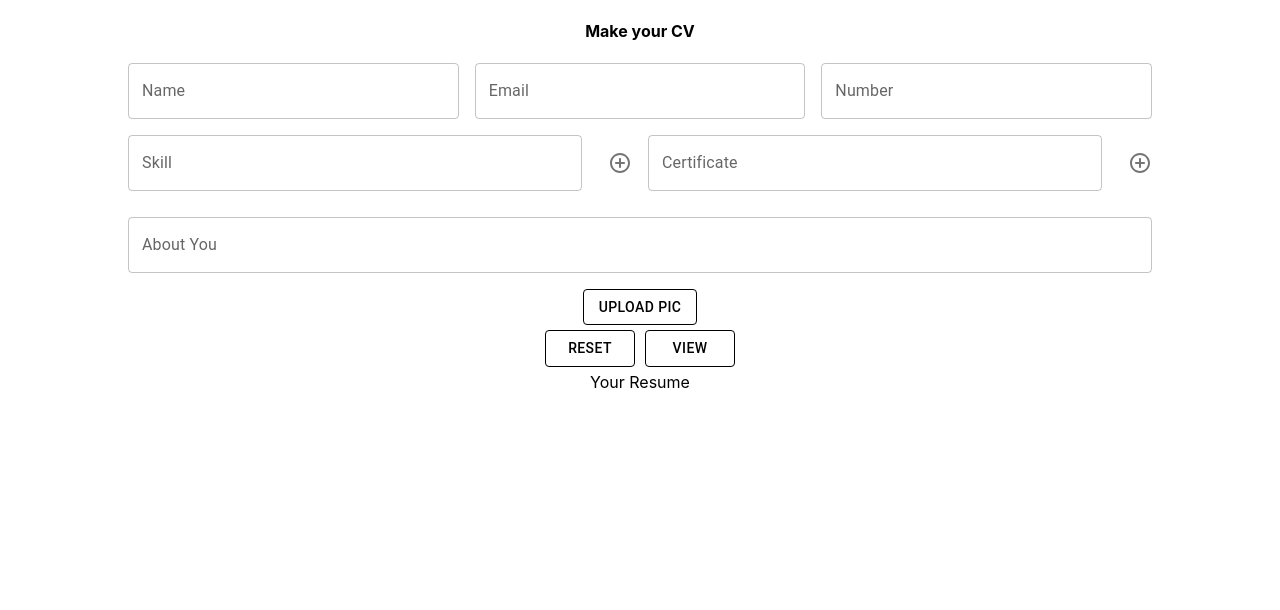
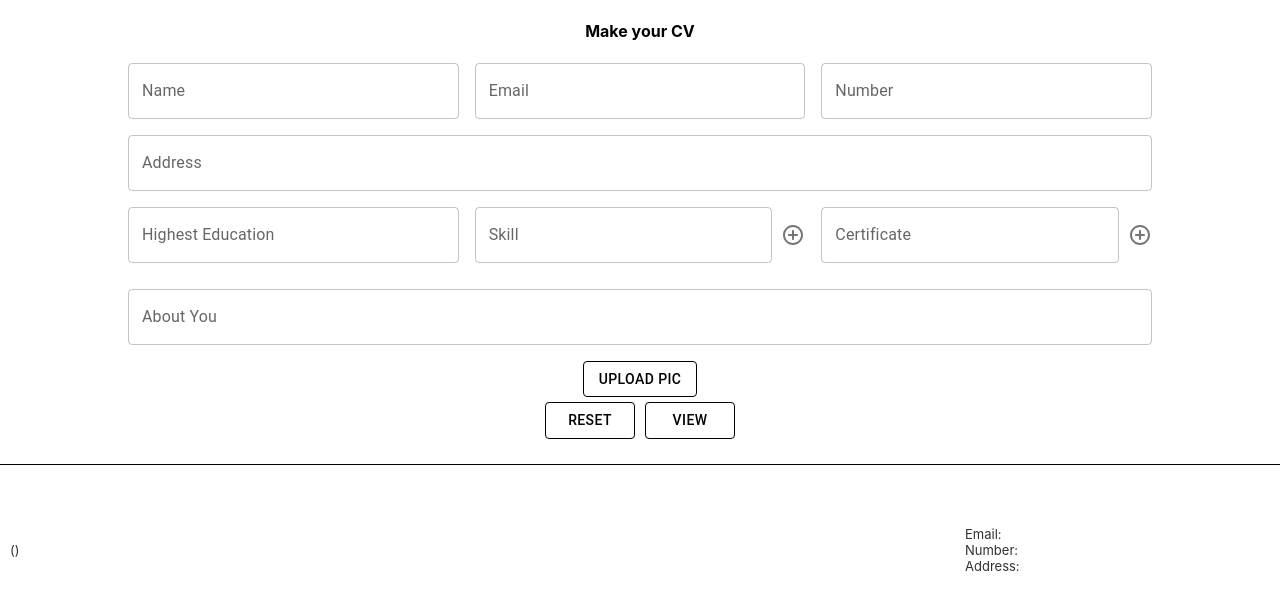
Before and after one commit to aks318/make-your-cv, a React (Create React App) app: page / in a window 1280 px wide. Shown: the top 610 px of the page. Built offline with nearby package versions, Linux system fonts and the light colour scheme.

Commit message:
Address And Education Field Added and Header Part Created

```diff
--- a/src/App.css
+++ b/src/App.css
@@ -2,6 +2,7 @@
   display: flex;
   flex-direction: column;
   align-items: center;
+  box-sizing: border-box;
 }
 .form{
   width: 80%;
--- a/src/component/Form.js
+++ b/src/component/Form.js
@@ -7,6 +7,7 @@ import TextField from '@mui/material/TextField';
 import AddCircleOutlineRoundedIcon from '@mui/icons-material/AddCircleOutlineRounded';
 import RemoveCircleOutlineRoundedIcon from '@mui/icons-material/RemoveCircleOutlineRounded';
 import Button from '@mui/material/Button';
+import MyResume from './MyResume';
 
 const InputForm = () => {
     const myResume = useRef()
@@ -19,6 +20,8 @@ const InputForm = () => {
         name : "",
         number : "",
         email : "",
+        address : "",
+        education : "",
         skills : [""],
         certificates : [""],
         about : ""
@@ -34,6 +37,7 @@ const InputForm = () => {
                 .required("Number Required")
                 .min(1000000000, "Please Enter Valid Number")
                 .max(9999999999, "Please Enter Valid Number"),
+        education : Yup.string().required("Education Required"),
         about : Yup.string().required("You have to specify something about yourself."),
 
     })
@@ -84,7 +88,24 @@ const InputForm = () => {
                             </Field>
                             {touched.number && errors.number && <p>{errors.number}</p>}
                         </Grid>
-                        <Grid item xs={12} sm={12} md={6}>
+                        <Grid item xs={12}>
+                            <Field name = "address">
+                                {({field, form, meta}) => (
+                                    <TextField className='inputField' {...field} id="outlined-basic" label="Address"  variant="outlined"
+                                    />
+                                )}
+                            </Field>
+                            {touched.about && errors.about && <p>{errors.about}</p>}
+                        </Grid>
+                        <Grid item xs={12} sm={6} md={4}>
+                            <Field name = "education">
+                                {({field, form, meta}) => (
+                                    <TextField className='inputField' {...field} id="outlined-basic" label="Highest Education"  variant="outlined" />
+                                )}
+                            </Field>
+                            {touched.education && errors.education && <p>{errors.education}</p>}
+                        </Grid>
+                        <Grid item xs={12} sm={12} md={4}>
                             <FieldArray name="skills">
                                 {fieldArrayProps => {
                                     const {push , remove , form : {values : {skills}}} = fieldArrayProps
@@ -111,7 +132,7 @@ const InputForm = () => {
                                 }}
                             </FieldArray>
                         </Grid>
-                        <Grid item xs={12} sm={12} md={6}>
+                        <Grid item xs={12} sm={12} md={4}>
                             <FieldArray name="certificates">
                                 {fieldArrayProps => {
                                     const {push , remove , form : {values : {certificates}}} = fieldArrayProps
@@ -151,7 +172,7 @@ const InputForm = () => {
                         <Grid item xs={12} className = "img-div">
                                 {selectedImage && (
                                 <div >
-                                <img alt="not fount" width="250px" height="300px" src={URL.createObjectURL(selectedImage)} />
+                                {/* <img alt="not fount" width="250px" height="300px" src={URL.createObjectURL(selectedImage)} /> */}
                                 {/* <button onClick={()=>setSelectedImage(null)}>Remove</button> */}
                                 </div>
                                 )}
@@ -179,7 +200,7 @@ const InputForm = () => {
                     <Button style={{margin : "5px" , width : "90px"}} variant="outlined" color='inherit' onClick={handlePDF}>View</Button>
                 </div>
                 <div ref = {myResume}>
-                    Your Resume
+                    <MyResume values = {values}/>
                 </div>
             </div>
         )}}
--- /dev/null
+++ b/src/component/MyResume.js
@@ -0,0 +1,28 @@
+import React from 'react'
+import './Myresume.css'
+const MyResume = ({values}) => {
+  return (
+    <div className='container'>
+        <div className='child-container'>
+            <div className='info'>
+                <div style={{display : "flex" , flexDirection : "column"}}>
+                    <h2>{values.name}</h2>
+                    <p style={{color : "rgb(53, 47, 47)" , alignSelf : "center"}}>{`(${values.education})`}</p>
+                </div>
+                <div className='contact'>
+                    <div style={{marginRight : "5px" , width : "300px"}}>
+                        <p style={{color : "rgb(53, 47, 47)"}}>Email: {values.email}</p>
+                        <p style={{color : "rgb(53, 47, 47)"}}>Number: {values.number}</p>
+                        <p style={{color : "rgb(53, 47, 47)"}}>Address: {values.address}</p>
+                    </div>
+                    {values.file &&
+                        <img alt="not fount" width="100px" height="120px" src={URL.createObjectURL(values.file)} />
+                    }
+                </div>
+            </div>
+        </div>
+    </div>
+  )
+}
+
+export default MyResume
--- /dev/null
+++ b/src/component/Myresume.css
@@ -0,0 +1,28 @@
+.container{
+    width: 100vw;
+    border: 1px solid black;
+    margin-top: 20px;
+}
+
+.child-container{
+    border: 0px solid black;
+    margin: 10px;
+    height: 150px;
+    display: flex;
+    align-items: center;
+}
+
+.info{
+    width: 100%;
+    display: flex;
+    justify-content: space-between;
+    align-items: center;
+}
+
+.contact{
+    display: flex;
+    align-items: center;
+}
+h2 {color: rgb(53, 47, 47);
+margin: 0;}
+p{font-size: small;}
```
